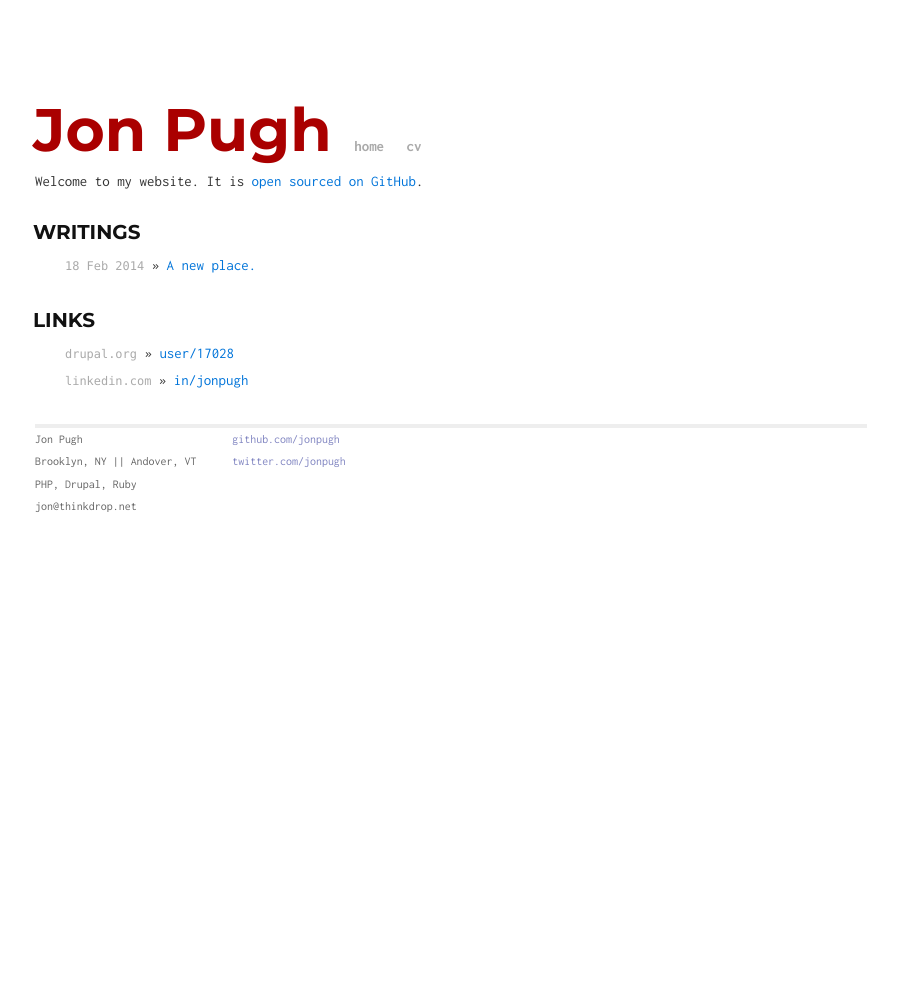
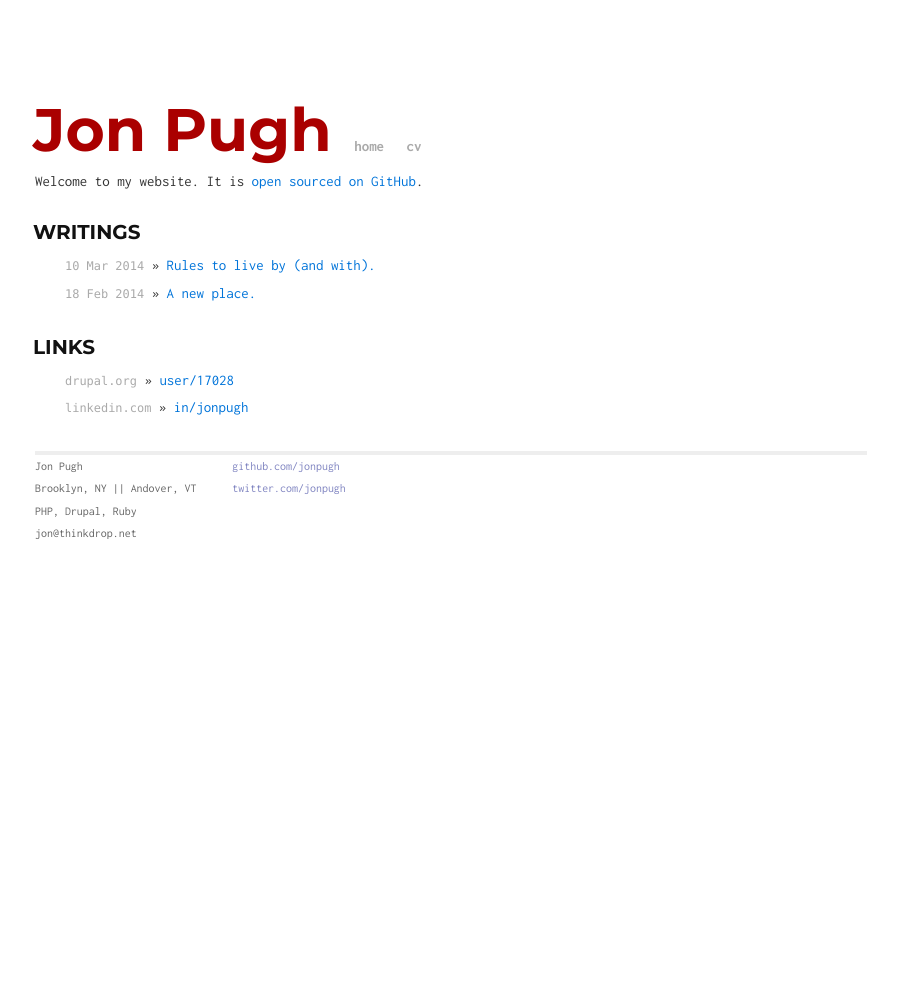
Before and after one commit to jonpugh/jonpugh.github.io, a Jekyll site: the page built from index.html, in a window 1280 px wide. Shown: the whole page, without its empty margins (189-1087 px from the left). Built offline with Jekyll 4.4.1, drawn with Linux system fonts in a browser that asks for light colours; Markdown is read by kramdown in place of the engine named in the settings.

Commit message:
Update 2014-03-10-rules-generator.md

```diff
--- a/_posts/2014-03-10-rules-generator.md
+++ b/_posts/2014-03-10-rules-generator.md
@@ -1,5 +1,9 @@
 ---
-published: false
+layout: post
+title:  "Rules to live by (and with)."
+date:   2014-03-10 13:33:00
+categories: jekyll
+published: true
 ---
 
 ## Rules.module. Can't live with it. Can't live without it.
```
